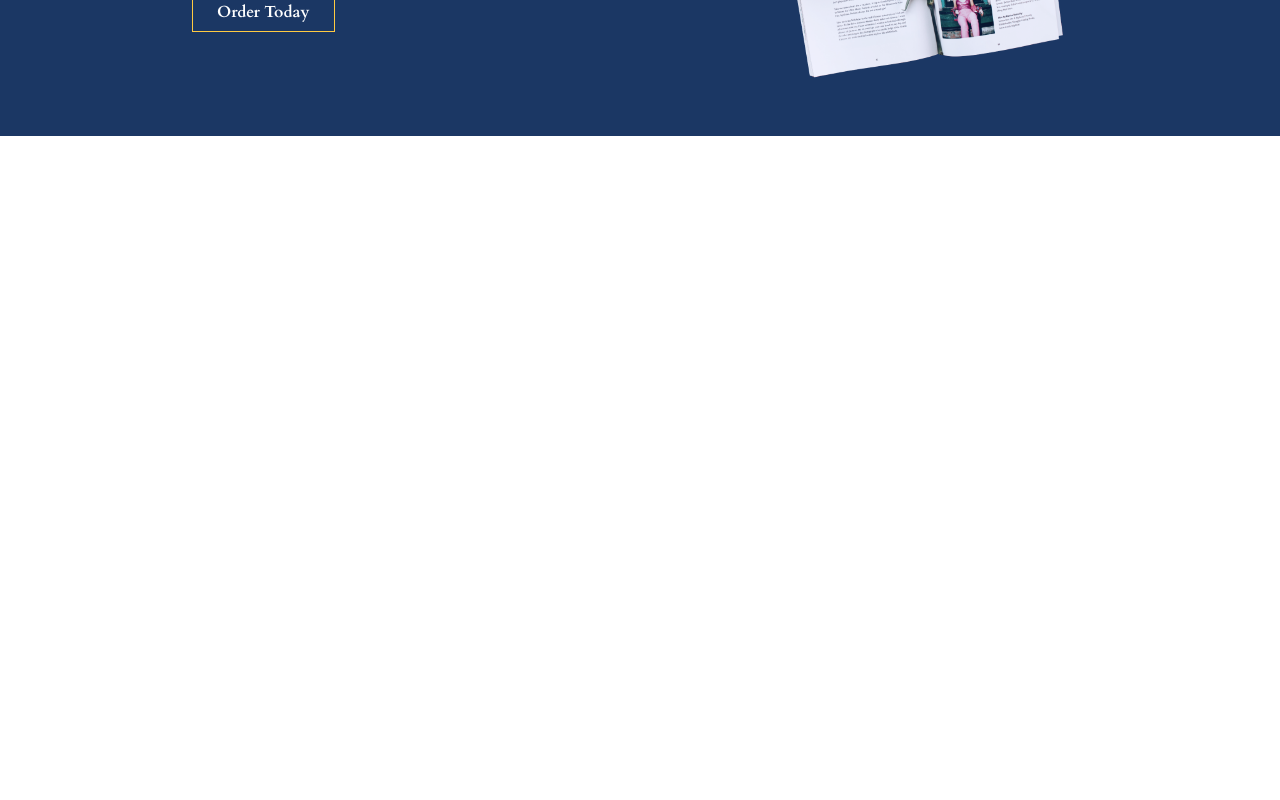
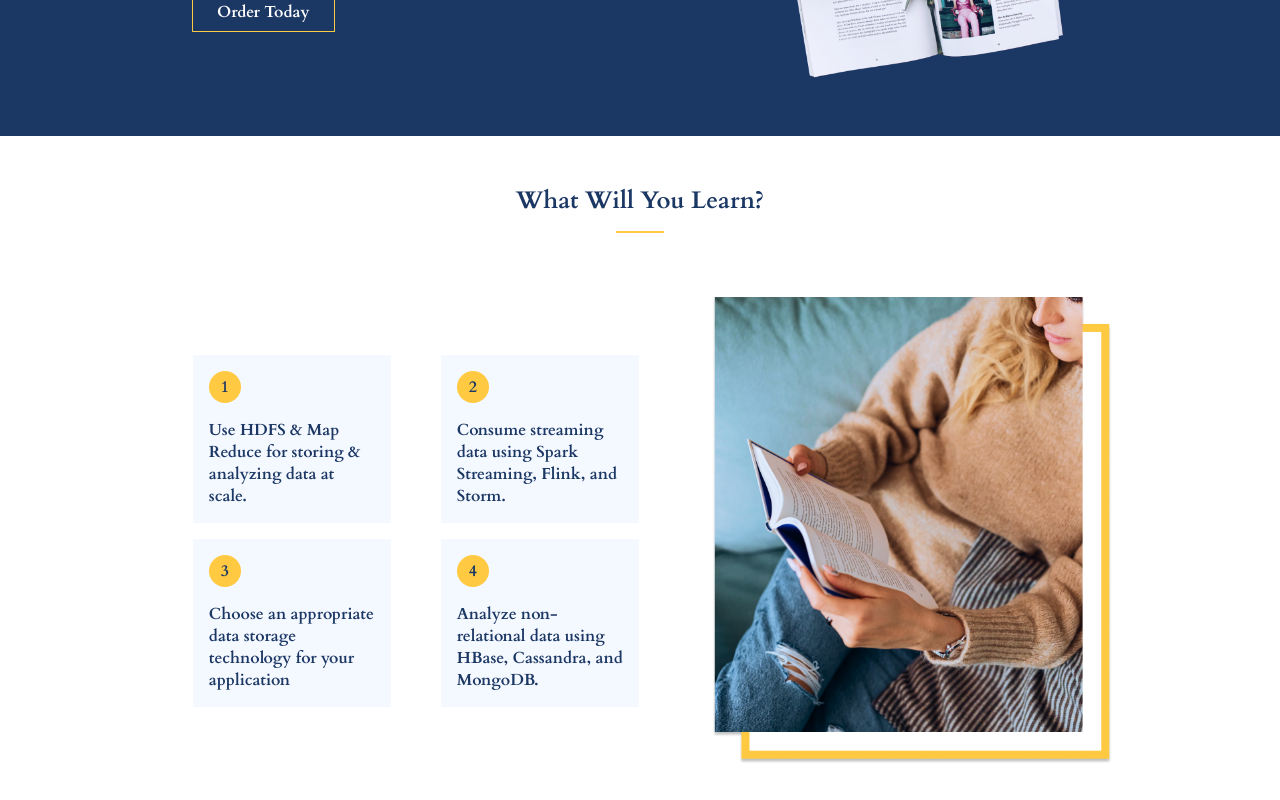
Before and after one commit to zmirnes/book-shop, a React (Create React App) app: page / in a window 1280 px wide. Shown: the part 2310-3110 px from the top of the page. Before the commit the page ends 2446 px from the top, so only its background shows below. Built offline with nearby package versions, Linux system fonts and the light colour scheme.

Commit message:
Added What Will You Learn Section

```diff
--- /dev/null
+++ b/src/components/WhatWillYouLearn/SectionBox.jsx
@@ -0,0 +1,15 @@
+import React from "react";
+import classes from "./SectionBox.module.css";
+
+const SectionBox = (props) => {
+  return (
+    <div className={classes.box}>
+      <div className={classes.numberBox}>
+        <span className={classes.number}>{props.number}</span>
+      </div>
+      <p className={classes.text}>{props.text}</p>
+    </div>
+  );
+};
+
+export default SectionBox;
--- /dev/null
+++ b/src/components/WhatWillYouLearn/SectionBox.module.css
@@ -0,0 +1,34 @@
+.box {
+  background-color: #f4f8ff;
+  padding: 1rem;
+  display: flex;
+  flex-direction: column;
+  gap: 1rem;
+  width: 80%;
+}
+
+.numberBox {
+  width: 2rem;
+  height: 2rem;
+  border-radius: 50%;
+  background-color: #ffca42;
+  display: flex;
+  justify-content: center;
+  align-items: center;
+}
+
+.number {
+  font-weight: bold;
+  color: #1b3764;
+}
+
+.text {
+  color: #1b3764;
+  font-weight: 600;
+}
+
+@media only screen and (max-width: 768px) {
+  .box {
+    width: 90%;
+  }
+}
--- /dev/null
+++ b/src/components/WhatWillYouLearn/WhatWillYouLearn.jsx
@@ -0,0 +1,41 @@
+import React from "react";
+import classes from "./WhatWillYouLearn.module.css";
+import SectionBox from "./SectionBox";
+import image from "../../assets/images/what-will-you-learn/image.png";
+
+const WhatWillYouLearn = () => {
+  return (
+    <section className={classes.section}>
+      <div className={classes.container}>
+        <h1 className={classes.title}>What Will You Learn?</h1>
+        <div className={classes.content}>
+          <div className={classes.boxes}>
+            <SectionBox
+              number="1"
+              text="Use HDFS & Map Reduce for storing & analyzing data at scale."
+            />
+            <SectionBox
+              number="2"
+              text="Consume streaming data using Spark Streaming, Flink, and Storm."
+            />
+            <SectionBox
+              number="3"
+              text="Choose an appropriate data storage technology for your application"
+            />
+            <SectionBox
+              number="4"
+              text="Analyze non-relational data using HBase, Cassandra, and MongoDB."
+            />
+          </div>
+          <img
+            src={image}
+            alt="Person reading book"
+            className={classes.image}
+          />
+        </div>
+      </div>
+    </section>
+  );
+};
+
+export default WhatWillYouLearn;
--- /dev/null
+++ b/src/components/WhatWillYouLearn/WhatWillYouLearn.module.css
@@ -0,0 +1,76 @@
+.section {
+  padding: 3rem 0;
+  display: flex;
+  justify-content: center;
+  align-items: center;
+}
+
+.container {
+  width: 80%;
+  display: flex;
+  flex-direction: column;
+  gap: 5rem;
+  align-items: center;
+  justify-content: center;
+  padding: 0 1rem;
+}
+
+.title {
+  color: #1b3764;
+  position: relative;
+}
+
+.title::after {
+  content: "";
+  position: absolute;
+  bottom: -1rem;
+  right: 50%;
+  height: 2px;
+  width: 3rem;
+  background: #ffca42;
+  transform: translateX(50%);
+}
+
+.content {
+  width: 100%;
+  display: flex;
+  align-items: center;
+  justify-content: space-around;
+}
+
+.image {
+  width: 25rem;
+}
+
+.boxes {
+  width: 50%;
+  display: grid;
+  grid-template-columns: repeat(2, 1fr);
+  align-items: center;
+  justify-items: center;
+  gap: 1rem;
+  column-gap: 0;
+}
+
+@media only screen and (max-width: 1154px) {
+  .container {
+    width: 100%;
+  }
+}
+
+@media only screen and (max-width: 768px) {
+  .image {
+    display: none;
+  }
+
+  .boxes {
+    width: 100%;
+  }
+}
+
+@media only screen and (max-width: 476px) {
+  .boxes {
+    width: 100%;
+    grid-template-columns: 1fr;
+  }
+}
--- a/src/pages/Home.jsx
+++ b/src/pages/Home.jsx
@@ -5,6 +5,7 @@ import GetCopy from "../components/GetBookCopy/GetCopy";
 import Header from "../components/Header/Header";
 import Hero from "../components/Hero/Hero";
 import TrustedBy from "../components/TrustedBy/TrustedBy";
+import WhatWillYouLearn from "../components/WhatWillYouLearn/WhatWillYouLearn";
 
 const Home = () => {
   return (
@@ -15,6 +16,7 @@ const Home = () => {
       <AboutAuthor />
       <TrustedBy />
       <GetCopy />
+      <WhatWillYouLearn />
     </Fragment>
   );
 };
```
Also changed, not shown: src/assets/images/what-will-you-learn/image.png (added).
